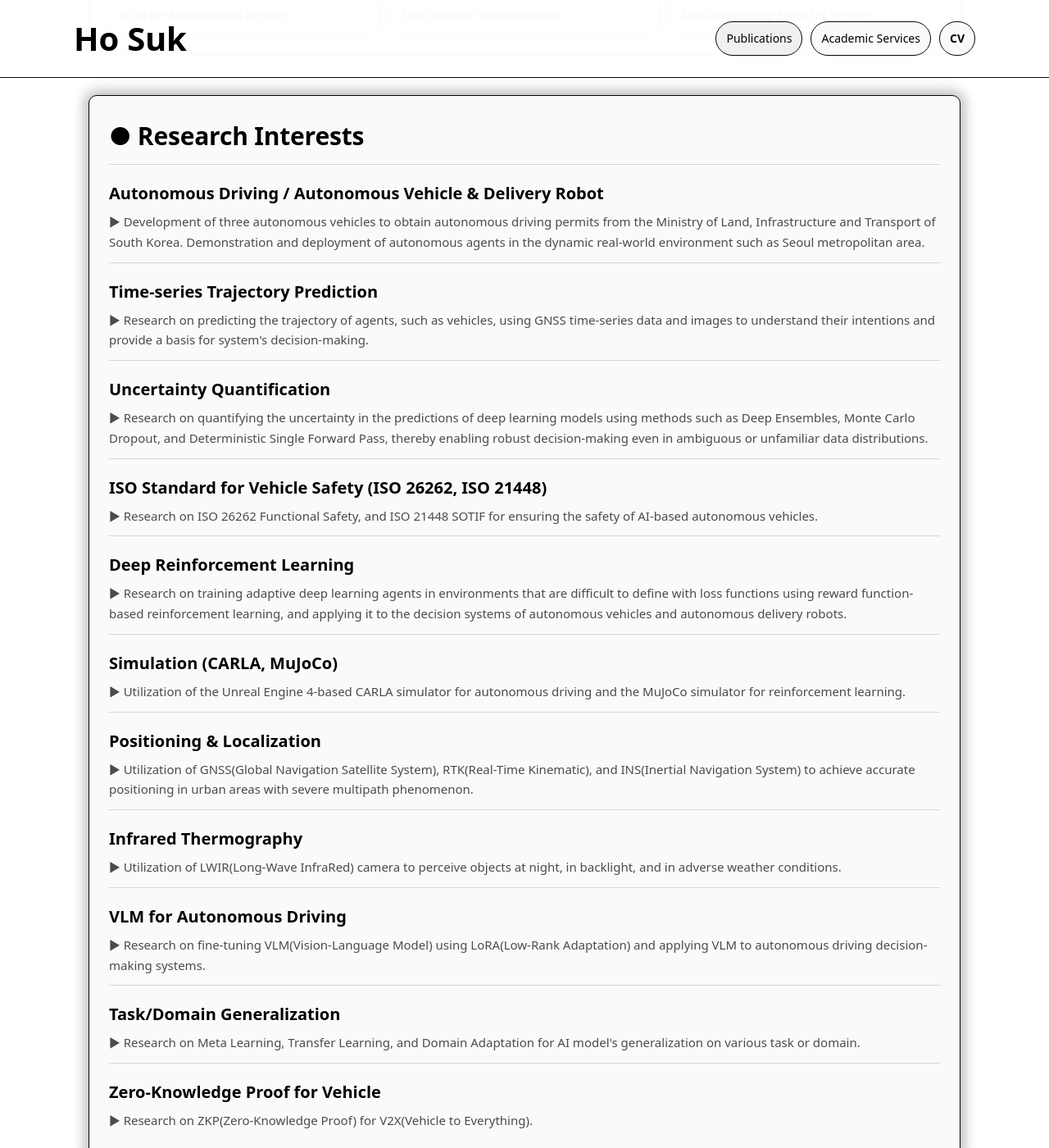
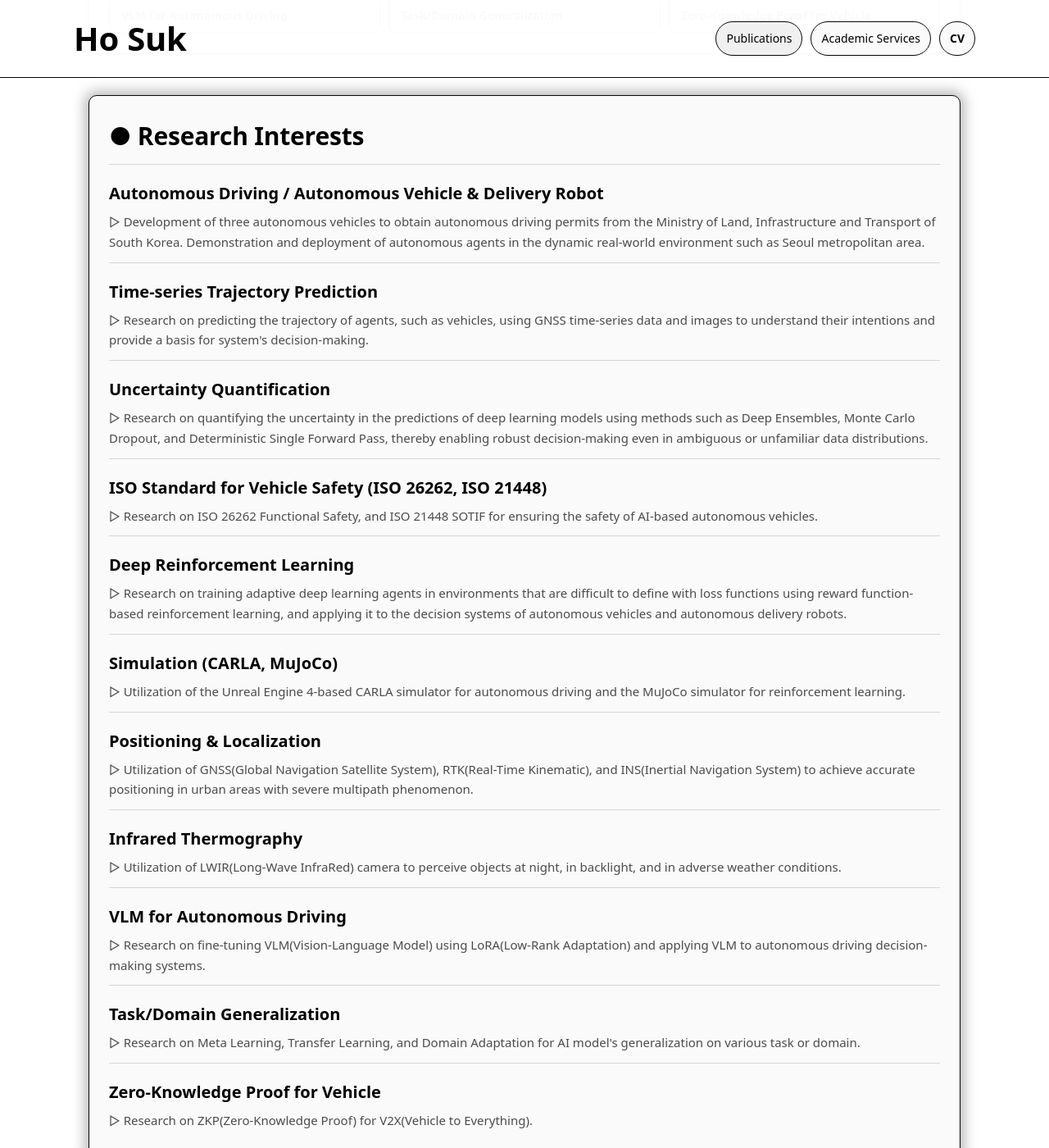
Before and after one commit to ho-suk-93/ho-suk-93.github.io, a Jekyll site: the page built from index.md, in a window 1280 px wide and 1400 px high, scrolled down 1342 px. Shown: the whole window at 82% size. Built offline with Jekyll 4.4.1, drawn with Linux system fonts in a browser that asks for light colours; some of the changed text lies outside the part shown.

Commit message:
Update index.md

```diff
--- a/index.md
+++ b/index.md
@@ -81,47 +81,47 @@ description: "Ho Suk's Personal Website"
     <div class="section-title">● Research Interests</div>
     <div class="list-item">
       <p class="item-title">Autonomous Driving / Autonomous Vehicle & Delivery Robot</p>
-      <p class="item-desc">▶ Development of three autonomous vehicles to obtain autonomous driving permits from the Ministry of Land, Infrastructure and Transport of South Korea. Demonstration and deployment of autonomous agents in the dynamic real-world environment such as Seoul metropolitan area.</p>
+      <p class="item-desc">▷ Development of three autonomous vehicles to obtain autonomous driving permits from the Ministry of Land, Infrastructure and Transport of South Korea. Demonstration and deployment of autonomous agents in the dynamic real-world environment such as Seoul metropolitan area.</p>
     </div>
     <div class="list-item">
       <p class="item-title">Time-series Trajectory Prediction</p>
-      <p class="item-desc">▶ Research on predicting the trajectory of agents, such as vehicles, using GNSS time-series data and images to understand their intentions and provide a basis for system's decision-making.</p>
+      <p class="item-desc">▷ Research on predicting the trajectory of agents, such as vehicles, using GNSS time-series data and images to understand their intentions and provide a basis for system's decision-making.</p>
     </div>
     <div class="list-item">
       <p class="item-title">Uncertainty Quantification</p>
-      <p class="item-desc">▶ Research on quantifying the uncertainty in the predictions of deep learning models using methods such as Deep Ensembles, Monte Carlo Dropout, and Deterministic Single Forward Pass, thereby enabling robust decision-making even in ambiguous or unfamiliar data distributions.</p>
+      <p class="item-desc">▷ Research on quantifying the uncertainty in the predictions of deep learning models using methods such as Deep Ensembles, Monte Carlo Dropout, and Deterministic Single Forward Pass, thereby enabling robust decision-making even in ambiguous or unfamiliar data distributions.</p>
     </div>
     <div class="list-item">
       <p class="item-title">ISO Standard for Vehicle Safety (ISO 26262, ISO 21448)</p>
-      <p class="item-desc">▶ Research on ISO 26262 Functional Safety, and ISO 21448 SOTIF for ensuring the safety of AI-based autonomous vehicles.</p>
+      <p class="item-desc">▷ Research on ISO 26262 Functional Safety, and ISO 21448 SOTIF for ensuring the safety of AI-based autonomous vehicles.</p>
     </div>
     <div class="list-item">
       <p class="item-title">Deep Reinforcement Learning</p>
-      <p class="item-desc">▶ Research on training adaptive deep learning agents in environments that are difficult to define with loss functions using reward function-based reinforcement learning, and applying it to the decision systems of autonomous vehicles and autonomous delivery robots.</p>
+      <p class="item-desc">▷ Research on training adaptive deep learning agents in environments that are difficult to define with loss functions using reward function-based reinforcement learning, and applying it to the decision systems of autonomous vehicles and autonomous delivery robots.</p>
     </div>
     <div class="list-item">
       <p class="item-title">Simulation (CARLA, MuJoCo)</p>
-      <p class="item-desc">▶ Utilization of the Unreal Engine 4-based CARLA simulator for autonomous driving and the MuJoCo simulator for reinforcement learning.</p>
+      <p class="item-desc">▷ Utilization of the Unreal Engine 4-based CARLA simulator for autonomous driving and the MuJoCo simulator for reinforcement learning.</p>
     </div>
     <div class="list-item">
       <p class="item-title">Positioning & Localization</p>
-      <p class="item-desc">▶ Utilization of GNSS(Global Navigation Satellite System), RTK(Real-Time Kinematic), and INS(Inertial Navigation System) to achieve accurate positioning in urban areas with severe multipath phenomenon.</p>
+      <p class="item-desc">▷ Utilization of GNSS(Global Navigation Satellite System), RTK(Real-Time Kinematic), and INS(Inertial Navigation System) to achieve accurate positioning in urban areas with severe multipath phenomenon.</p>
     </div>
     <div class="list-item">
       <p class="item-title">Infrared Thermography</p>
-      <p class="item-desc">▶ Utilization of LWIR(Long-Wave InfraRed) camera to perceive objects at night, in backlight, and in adverse weather conditions.</p>
+      <p class="item-desc">▷ Utilization of LWIR(Long-Wave InfraRed) camera to perceive objects at night, in backlight, and in adverse weather conditions.</p>
     </div>
     <div class="list-item">
       <p class="item-title">VLM for Autonomous Driving</p>
-      <p class="item-desc">▶ Research on fine-tuning VLM(Vision-Language Model) using LoRA(Low-Rank Adaptation) and applying VLM to autonomous driving decision-making systems.</p>
+      <p class="item-desc">▷ Research on fine-tuning VLM(Vision-Language Model) using LoRA(Low-Rank Adaptation) and applying VLM to autonomous driving decision-making systems.</p>
     </div>
     <div class="list-item">
       <p class="item-title">Task/Domain Generalization</p>
-      <p class="item-desc">▶ Research on Meta Learning, Transfer Learning, and Domain Adaptation for AI model's generalization on various task or domain.</p>
+      <p class="item-desc">▷ Research on Meta Learning, Transfer Learning, and Domain Adaptation for AI model's generalization on various task or domain.</p>
     </div>
     <div class="list-item">
       <p class="item-title">Zero-Knowledge Proof for Vehicle</p>
-      <p class="item-desc">▶ Research on ZKP(Zero-Knowledge Proof) for V2X(Vehicle to Everything).</p>
+      <p class="item-desc">▷ Research on ZKP(Zero-Knowledge Proof) for V2X(Vehicle to Everything).</p>
     </div>
   </div>
 </section>
@@ -253,14 +253,14 @@ description: "Ho Suk's Personal Website"
     <div class="section-title">● Projects</div>
     <div class="list-item">
       <p class="item-title">Development of digital innovation elements to enhance the safety of complex autonomous mobility</p>
-      <p class="item-desc">▶ Research and development of fault tolerant autonomous driving systems based on redundancy and DL uncertainty quantification.</p>
-      <p class="item-desc">▶ Research and development of zero-knowledge proof-based inter-mobility communication.</p>
+      <p class="item-desc">▷ Research and development of fault tolerant autonomous driving systems based on redundancy and DL uncertainty quantification.</p>
+      <p class="item-desc">▷ Research and development of zero-knowledge proof-based inter-mobility communication.</p>
       <p class="item-desc">Sponsor: Ministry of Science and ICT of Korea</p>
       <p class="item-desc">2025.04 - In Progress</p>
     </div>
     <div class="list-item">
       <p class="item-title">Development of an AI processor based on reinforcement learning that can adapt to dynamic environmental changes</p>
-      <p class="item-desc">▶ Research on RL-based autonomous driving decision algorithms for delivery robots</p>
+      <p class="item-desc">▷ Research on RL-based autonomous driving decision algorithms for delivery robots</p>
       <p class="item-desc">Sponsor: Ministry of Science and ICT of Korea</p>
       <p class="item-desc">2022.04 - 2025.12</p>
     </div>
```
